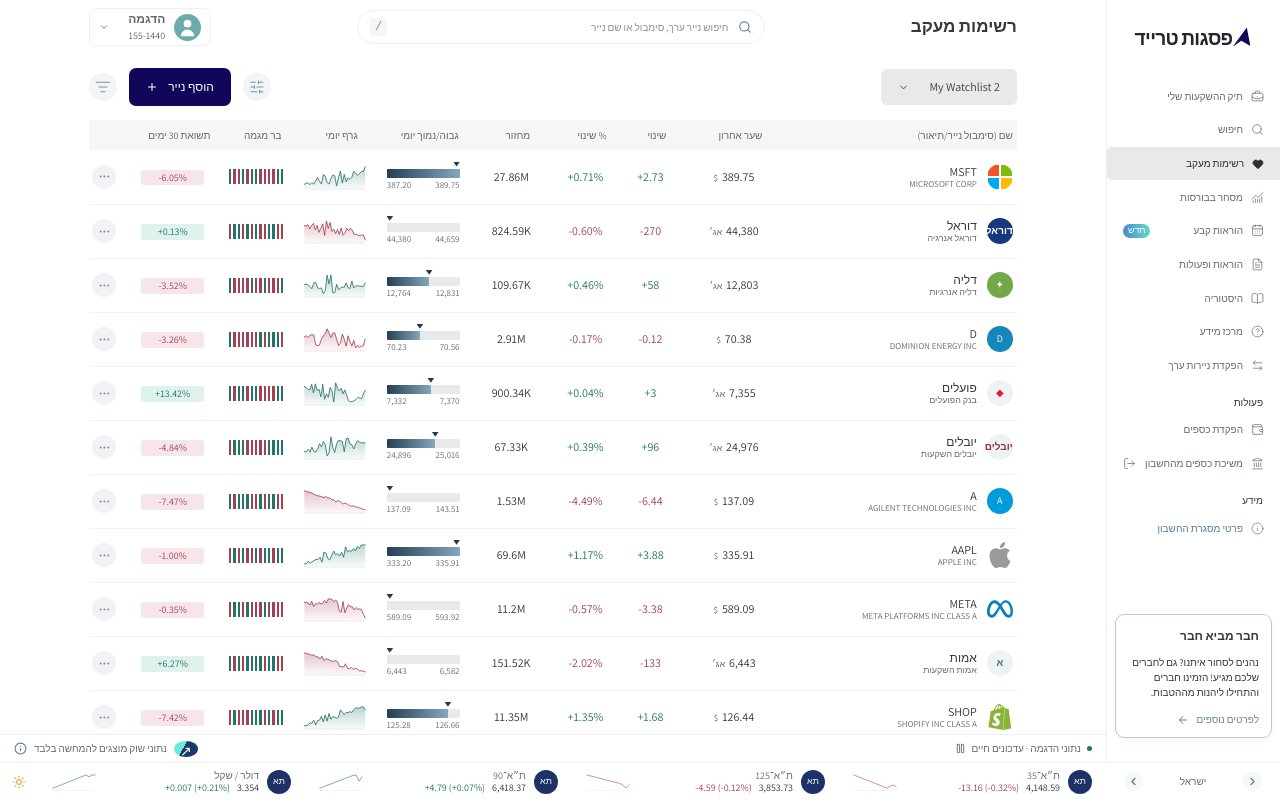
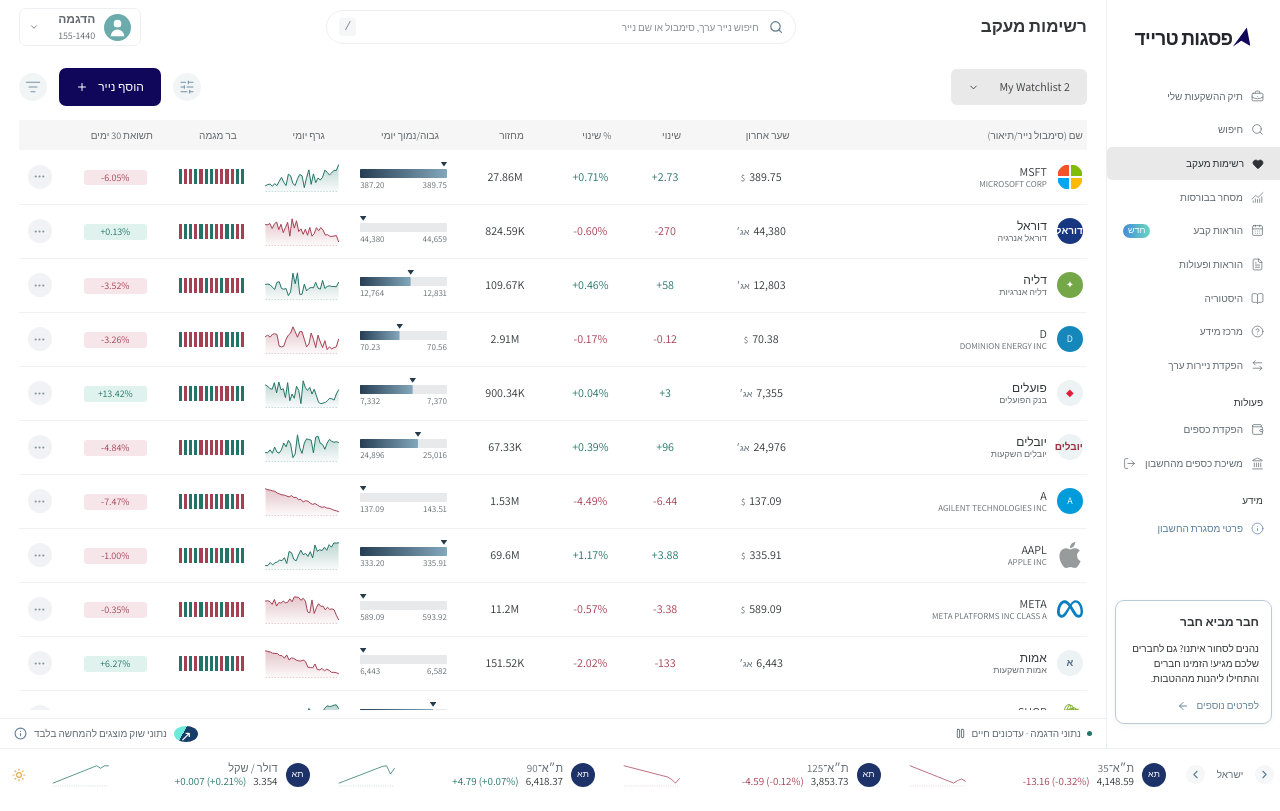
Before and after one commit to ShaharMaaravi/TradeOne-take-home-assignment, a React (Vite) app: page / in a window 1280 px wide. Built offline with nearby package versions, Linux system fonts and the light colour scheme.

Commit message:
feat: fill viewport and smooth live chart transitions

```diff
--- a/src/components/layout/AppShell.module.css
+++ b/src/components/layout/AppShell.module.css
@@ -1,13 +1,17 @@
 .shell {
   --sidebar-width: clamp(174px, 13.46vw, 250px);
-  --page-gutter: clamp(30px, 6.97vw, 136px);
-  --footer-height: 38px;
-  --status-height: 28px;
+  --page-gutter: clamp(16px, 1.5vw, 32px);
+  --footer-height: 52px;
+  --status-height: 30px;
   min-block-size: 100svh;
   padding-block-end: calc(var(--footer-height) + var(--status-height));
 }
 
 .workspace {
+  block-size: calc(100dvh - var(--footer-height) - var(--status-height));
+  display: flex;
+  flex-direction: column;
+  min-inline-size: 0;
   margin-inline-end: 0;
   margin-inline-start: var(--sidebar-width);
   padding-inline: var(--page-gutter);
@@ -132,6 +136,7 @@
 }
 
 .topbar {
+  flex-shrink: 0;
   display: flex;
   align-items: center;
   justify-content: space-between;
@@ -266,7 +271,7 @@
   z-index: 30;
 }
 .marketPicker {
-  inline-size: var(--sidebar-width);
+  inline-size: 100px;
   display: flex;
   justify-content: space-around;
   align-items: center;
@@ -289,7 +294,9 @@
 }
 .tickerTrack {
   display: grid;
-  grid-template-columns: repeat(4, minmax(0, 1fr));
+  grid-template-columns: repeat(4, minmax(210px, 1fr));
+  overflow-x: auto;
+  scrollbar-width: thin;
   flex: 1;
   min-inline-size: 0;
 }
@@ -314,7 +321,7 @@
 .indexNumbers {
   white-space: nowrap;
   line-height: 1.15;
-  font-size: 10px;
+  font-size: clamp(11px, 0.72vw, 13px);
 }
 .indexNumbers > span {
   color: #626d74;
@@ -329,8 +336,8 @@
   font-variant-numeric: tabular-nums;
 }
 .tickerItem > svg {
-  inline-size: 44px;
-  block-size: 20px;
+  inline-size: clamp(44px, 4.5vw, 90px);
+  block-size: 26px;
   margin-inline-start: auto;
 }
 .positive {
@@ -369,7 +376,7 @@
     display: none;
   }
   .indexNumbers {
-    font-size: 9px;
+    font-size: 11px;
   }
   .referral {
     padding: 10px;
@@ -384,6 +391,7 @@
     display: none;
   }
   .topbar {
+    flex-shrink: 0;
     gap: 12px;
     block-size: 68px;
   }
@@ -405,6 +413,7 @@
   }
   .tickerItem {
     min-inline-size: 190px;
+    flex: 1;
   }
   .themeIcon {
     display: none;
@@ -515,6 +524,7 @@
 }
 @media (max-width: 380px) {
   .topbar {
+    flex-shrink: 0;
     gap: 6px;
   }
   .topbar h1 {
--- a/src/features/watchlist/components/MarketVisuals.module.css
+++ b/src/features/watchlist/components/MarketVisuals.module.css
@@ -31,7 +31,10 @@
 .rangeFill {
   display: block;
   block-size: 100%;
-  inline-size: var(--position);
+  inline-size: 100%;
+  transform: scaleX(var(--range-scale));
+  transform-origin: left center;
+  transition: transform 300ms ease-out;
   background: linear-gradient(90deg, #263e54, #83a7bb);
   border-radius: inherit;
 }
@@ -65,3 +68,19 @@
   block-size: 15px;
   background: currentColor;
 }
+
+.rangeMarker {
+  transition: left 300ms ease-out;
+}
+.sparkline,
+.trendBar span {
+  transition: color 180ms ease-out;
+}
+@media (prefers-reduced-motion: reduce) {
+  .rangeFill,
+  .rangeMarker,
+  .sparkline,
+  .trendBar span {
+    transition: none;
+  }
+}
--- a/src/features/watchlist/components/MarketVisuals.tsx
+++ b/src/features/watchlist/components/MarketVisuals.tsx
@@ -1,4 +1,5 @@
 import { useId } from 'react'
+import { useSparklineMotion } from './useSparklineMotion'
 import type { CSSProperties } from 'react'
 import type { Direction, Quote } from '../domain/types'
 import { formatPrice } from '../domain/formatters'
@@ -19,7 +20,6 @@
   label,
   filled = true,
 }: SparklineProps) {
-  const gradientId = useId()
   if (prices.length === 0 || prices.some((price) => !Number.isFinite(price))) {
     return (
       <span className={styles.unavailable} aria-label={`${label}: אין נתונים`}>
@@ -27,6 +27,18 @@
       </span>
     )
   }
+  return (
+    <SparklineChart
+      prices={prices}
+      direction={direction}
+      label={label}
+      filled={filled}
+    />
+  )
+}
+
+function SparklineChart({ prices, direction, label, filled }: SparklineProps) {
+  const gradientId = useId()
   const low = Math.min(...prices)
   const high = Math.max(...prices)
   const coordinates = prices.map((price, index) => [
@@ -34,6 +46,7 @@
     high === low ? 20 : 35 - ((price - low) / (high - low)) * 30,
   ])
   const points = coordinates.map(([x, y]) => `${x},${y}`).join(' ')
+  const { lineRef, areaRef } = useSparklineMotion(points)
   return (
     <svg
       viewBox="0 0 100 42"
@@ -49,6 +62,7 @@
       </defs>
       {filled && (
         <path
+          ref={areaRef}
           d={`M 2,40 L ${coordinates.map(([x, y]) => `${x},${y}`).join(' L ')} L 98,40 Z`}
           fill={`url(#${gradientId})`}
         />
@@ -66,6 +80,7 @@
         <circle cx="50" cy="20" r="2" fill="currentColor" />
       ) : (
         <polyline
+          ref={lineRef}
           points={points}
           fill="none"
           stroke="currentColor"
@@ -95,7 +110,12 @@
     >
       <div
         className={styles.rangeTrack}
-        style={{ '--position': `${(position ?? 0.5) * 100}%` } as CSSProperties}
+        style={
+          {
+            '--position': `${(position ?? 0.5) * 100}%`,
+            '--range-scale': position ?? 0.5,
+          } as CSSProperties
+        }
       >
         <span className={styles.rangeFill} />
         <span className={styles.rangeMarker} />
--- a/src/features/watchlist/components/WatchlistFilters.module.css
+++ b/src/features/watchlist/components/WatchlistFilters.module.css
@@ -71,3 +71,7 @@
     flex-basis: 100%;
   }
 }
+
+.filters {
+  flex-shrink: 0;
+}
--- a/src/features/watchlist/components/WatchlistPage.module.css
+++ b/src/features/watchlist/components/WatchlistPage.module.css
@@ -129,3 +129,18 @@
     margin-inline-start: auto;
   }
 }
+
+.page {
+  flex: 1;
+  display: flex;
+  flex-direction: column;
+  min-block-size: 0;
+}
+.toolbar {
+  flex-shrink: 0;
+}
+.results {
+  flex: 1;
+  min-block-size: 160px;
+  padding-block-end: 8px;
+}
--- a/src/features/watchlist/components/WatchlistPage.tsx
+++ b/src/features/watchlist/components/WatchlistPage.tsx
@@ -46,7 +46,12 @@
       )!,
   )
   return (
-    <main id="watchlist" tabIndex={-1} aria-labelledby="watchlist-title">
+    <main
+      className={styles.page}
+      id="watchlist"
+      tabIndex={-1}
+      aria-labelledby="watchlist-title"
+    >
       <div className={styles.toolbar}>
         <WatchlistSelector />
         <div className={styles.toolbarActions}>
@@ -78,7 +83,7 @@
         </div>
       </div>
       {filtersOpen && <WatchlistFilters />}
-      <div aria-busy={isSwitching}>
+      <div className={styles.results} aria-busy={isSwitching}>
         {isSwitching ? (
           <WatchlistSkeleton />
         ) : loadError ? (
--- a/src/features/watchlist/components/WatchlistTable.module.css
+++ b/src/features/watchlist/components/WatchlistTable.module.css
@@ -1,6 +1,8 @@
 .tableScroll {
   position: relative;
-  overflow-x: auto;
+  overflow: auto;
+  block-size: 100%;
+  overscroll-behavior: contain;
   scrollbar-width: thin;
   scrollbar-color: #bdc9d0 transparent;
 }
@@ -55,7 +57,7 @@
   padding: 4px 6px;
 }
 .table tbody tr {
-  block-size: clamp(54px, 3.85vw, 74px);
+  block-size: 54px;
   border-block-end: 1px solid #f0f1f2;
 }
 .table tbody tr:hover {
@@ -207,3 +209,25 @@
 .sortButton[data-active='true'] {
   color: var(--color-primary);
 }
+
+.table[data-fill='true'] {
+  block-size: 100%;
+  min-block-size: calc(30px + var(--row-count) * 54px);
+}
+.table thead th {
+  position: sticky;
+  inset-block-start: 0;
+  background: #f6f6f6;
+  z-index: 2;
+}
+.table thead .identityCell {
+  z-index: 3;
+}
+.table tbody tr {
+  transition: background-color 140ms ease-out;
+}
+@media (prefers-reduced-motion: reduce) {
+  .table tbody tr {
+    transition: none;
+  }
+}
--- a/src/features/watchlist/components/WatchlistTable.tsx
+++ b/src/features/watchlist/components/WatchlistTable.tsx
@@ -1,4 +1,5 @@
 import { Ellipsis } from 'lucide-react'
+import type { CSSProperties } from 'react'
 import type { Instrument, InstrumentId } from '../domain/types'
 import { getQuoteMetrics } from '../domain/calculations'
 import { formatChange, formatPercent, formatVolume } from '../domain/formatters'
@@ -100,7 +101,11 @@
       aria-label="טבלת רשימת מעקב"
       tabIndex={0}
     >
-      <table className={styles.table}>
+      <table
+        className={styles.table}
+        data-fill={instrumentIds.length >= 6}
+        style={{ '--row-count': instrumentIds.length } as CSSProperties}
+      >
         <caption className="sr-only">
           ניירות הערך ברשימת המעקב — נתוני הדגמה
         </caption>
--- /dev/null
+++ b/src/features/watchlist/components/useSparklineMotion.ts
@@ -0,0 +1,85 @@
+import { useLayoutEffect, useRef } from 'react'
+
+export const CHART_TRANSITION_MS = 300
+
+type Point = readonly [number, number]
+const parsePoints = (points: string): Point[] =>
+  points.split(' ').map((pair) => {
+    const [x = 0, y = 0] = pair.split(',').map(Number)
+    return [x, y]
+  })
+
+/** SVG-only frame updates: no React state updates or layout reads per frame. */
+export function useSparklineMotion(points: string) {
+  const lineRef = useRef<SVGPolylineElement>(null)
+  const areaRef = useRef<SVGPathElement>(null)
+  const current = useRef<readonly Point[] | null>(null)
+  useLayoutEffect(() => {
+    const target = parsePoints(points)
+    const paint = (values: readonly Point[]) => {
+      current.current = values
+      const rendered = values.map(([x, y]) => `${x},${y}`).join(' ')
+      lineRef.current?.setAttribute('points', rendered)
+      areaRef.current?.setAttribute(
+        'd',
+        `M 2,40 L ${rendered.split(' ').join(' L ')} L 98,40 Z`,
+      )
+    }
+    const reduced = window.matchMedia?.('(prefers-reduced-motion: reduce)')
+    if (
+      !current.current ||
+      !lineRef.current ||
+      reduced?.matches ||
+      document.hidden
+    ) {
+      paint(target)
+      return
+    }
+    const previous = current.current
+    // Resample the old shape only when a new observation changes point count.
+    const from = target.map((_, index): Point => {
+      const position =
+        (index * (previous.length - 1)) / Math.max(1, target.length - 1)
+      const left = Math.floor(position)
+      const a = previous[left]!
+      const b = previous[Math.min(left + 1, previous.length - 1)]!
+      const fraction = position - left
+      return [a[0] + (b[0] - a[0]) * fraction, a[1] + (b[1] - a[1]) * fraction]
+    })
+    paint(from)
+    const start = performance.now()
+    let frame = 0
+    const finish = () => {
+      cancelAnimationFrame(frame)
+      paint(target)
+    }
+    const step = (now: number) => {
+      const progress = Math.min(1, (now - start) / CHART_TRANSITION_MS)
+      const eased = 1 - (1 - progress) ** 3
+      paint(
+        target.map(
+          (point, index): Point => [
+            from[index]![0] + (point[0] - from[index]![0]) * eased,
+            from[index]![1] + (point[1] - from[index]![1]) * eased,
+          ],
+        ),
+      )
+      if (progress < 1) frame = requestAnimationFrame(step)
+    }
+    const onVisibility = () => {
+      if (document.hidden) finish()
+    }
+    const onMotion = () => {
+      if (reduced?.matches) finish()
+    }
+    frame = requestAnimationFrame(step)
+    document.addEventListener('visibilitychange', onVisibility)
+    reduced?.addEventListener('change', onMotion)
+    return () => {
+      cancelAnimationFrame(frame)
+      document.removeEventListener('visibilitychange', onVisibility)
+      reduced?.removeEventListener('change', onMotion)
+    }
+  }, [points])
+  return { lineRef, areaRef }
+}
```
Also changed, not shown: 3 other files (tests, documents, lock files or other folders).
